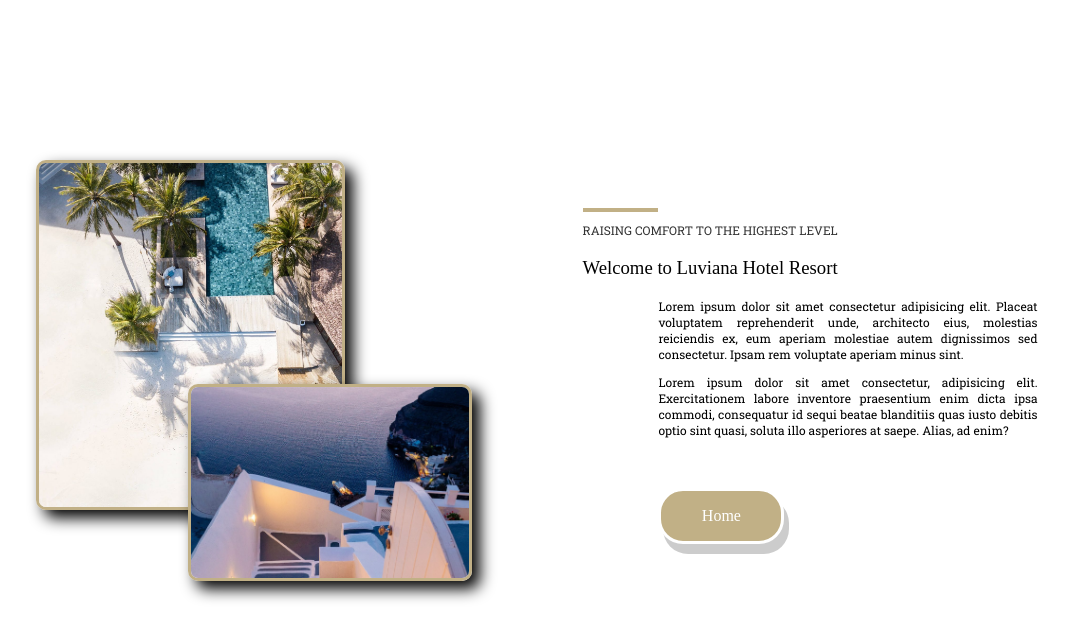
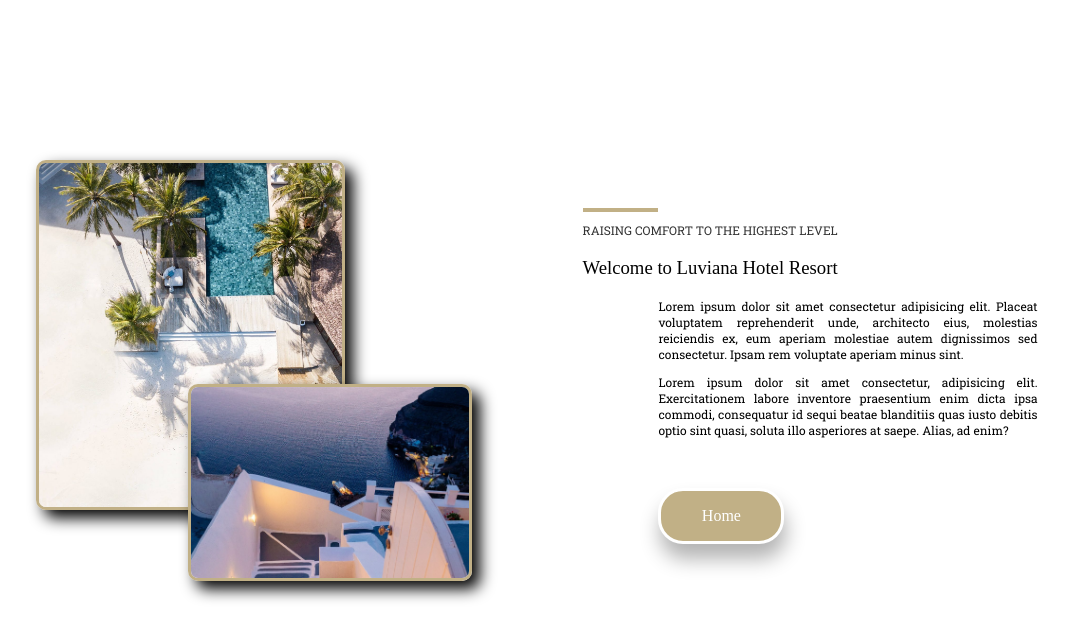
Before and after one commit to ChloMartin45/EvaluationM1HTML, a plain HTML site: page index.html in a window 1280 px wide. Shown: the whole page, without its empty margins (108-1177 px from the left). Drawn offline with Linux system fonts and the light colour scheme.

```diff
--- a/styles.css
+++ b/styles.css
@@ -99,5 +99,5 @@
     height: 30px;
     border-radius: 25px;
     padding: 10px 20px;
-    box-shadow: 5px 10px rgba(0, 0, 0, 0.2);
+    box-shadow: 2px 15px 20px rgba(0, 0, 0, 0.3);;
 }
```
